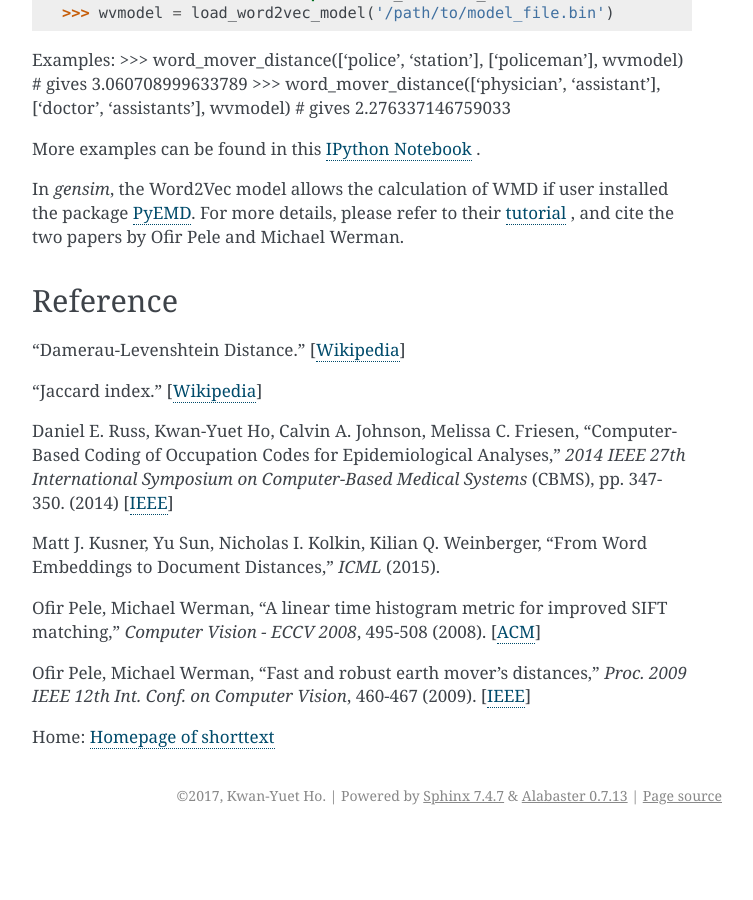
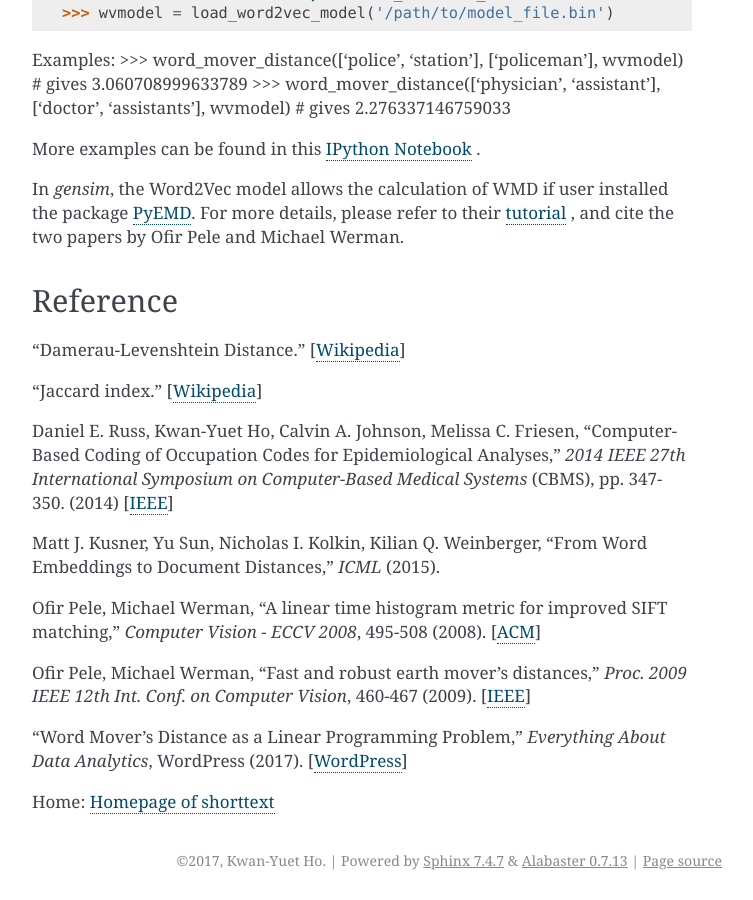
Before and after one commit to stephenhky/PyShortTextCategorization, a Sphinx documentation site: the page built from docs/tutorial_metrics.rst, in a window 1280 px wide and 900 px high, scrolled down 1457 px. Shown: the whole window, without its empty margins (388-1141 px from the left). Built offline with Sphinx 7.4.7, drawn with Linux system fonts in a browser that asks for light colours; cross-references to code outside the pages are shown as plain code; before the commit the page ends 2292 px from its top, so only the background shows below that.

Commit message:
documentation for metrics, with link added

```diff
--- a/docs/tutorial_metrics.rst
+++ b/docs/tutorial_metrics.rst
@@ -93,6 +93,10 @@ Ofir Pele, Michael Werman, "A linear time histogram metric for improved SIFT mat
 Ofir Pele, Michael Werman, "Fast and robust earth mover's distances," *Proc. 2009 IEEE 12th Int. Conf. on Computer Vision*, 460-467 (2009). [`IEEE
 <http://ieeexplore.ieee.org/document/5459199/>`_]
 
+"Word Mover’s Distance as a Linear Programming Problem," *Everything About Data Analytics*, WordPress (2017). [`WordPress
+<https://datawarrior.wordpress.com/2017/08/16/word-movers-distance-as-a-linear-programming-problem/>`_]
+
+
 Home: :doc:`index`
 
 .. _SWIG: http://www.swig.org/
```
